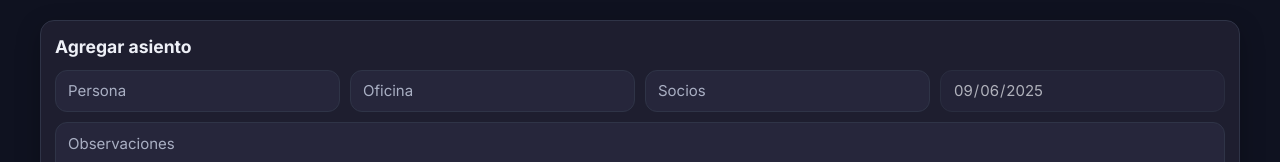
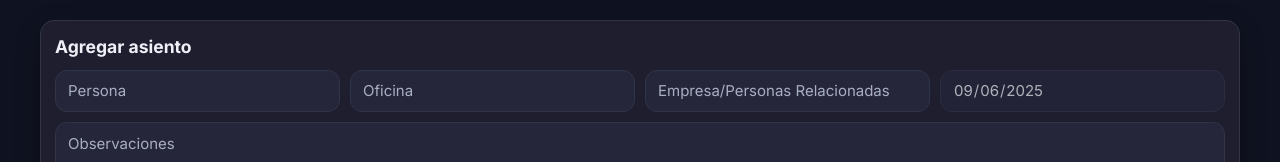
Before and after one commit to jlpereyra22/BlackList, a React (Vite) app in the folder veraz-interno/: page /admin in a window 1280 px wide. Shown: the part 132-294 px from the top of the page. Built offline with nearby package versions, Linux system fonts and the light colour scheme; no server answers; the database is empty; sample sign-in values are in the browser's storage.

Commit message:
modifique el placeHolder de los socios de seccion admin

```diff
--- a/veraz-interno/src/admin/AddEditForm.jsx
+++ b/veraz-interno/src/admin/AddEditForm.jsx
@@ -46,7 +46,7 @@ export default function AddEditForm({ initial=EMPTY, onSubmit, submitLabel="Guar
       <div className="form__grid">
         <input className="input" name="persona" value={form.persona} onChange={onChange} placeholder="Persona" required />
         <input className="input" name="oficina" value={form.oficina} onChange={onChange} placeholder="Oficina" />
-        <input className="input" name="socios" value={form.socios} onChange={onChange} placeholder="Socios" />
+        <input className="input" name="socios" value={form.socios} onChange={onChange} placeholder="Empresa/Personas Relacionadas" />
         <input className="input" type="date" name="fecha" value={form.fecha} readOnly disabled />
       </div>
 
```
